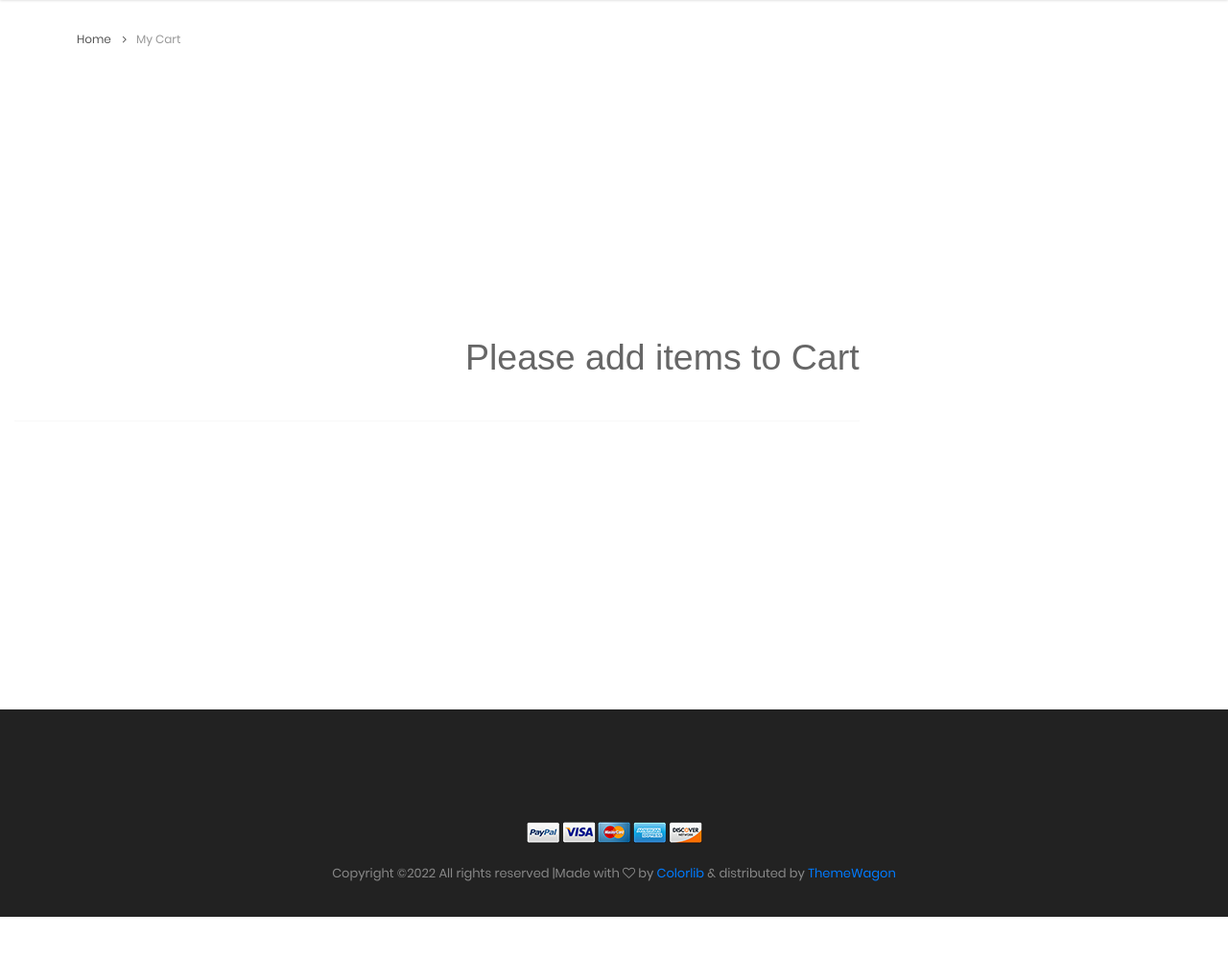
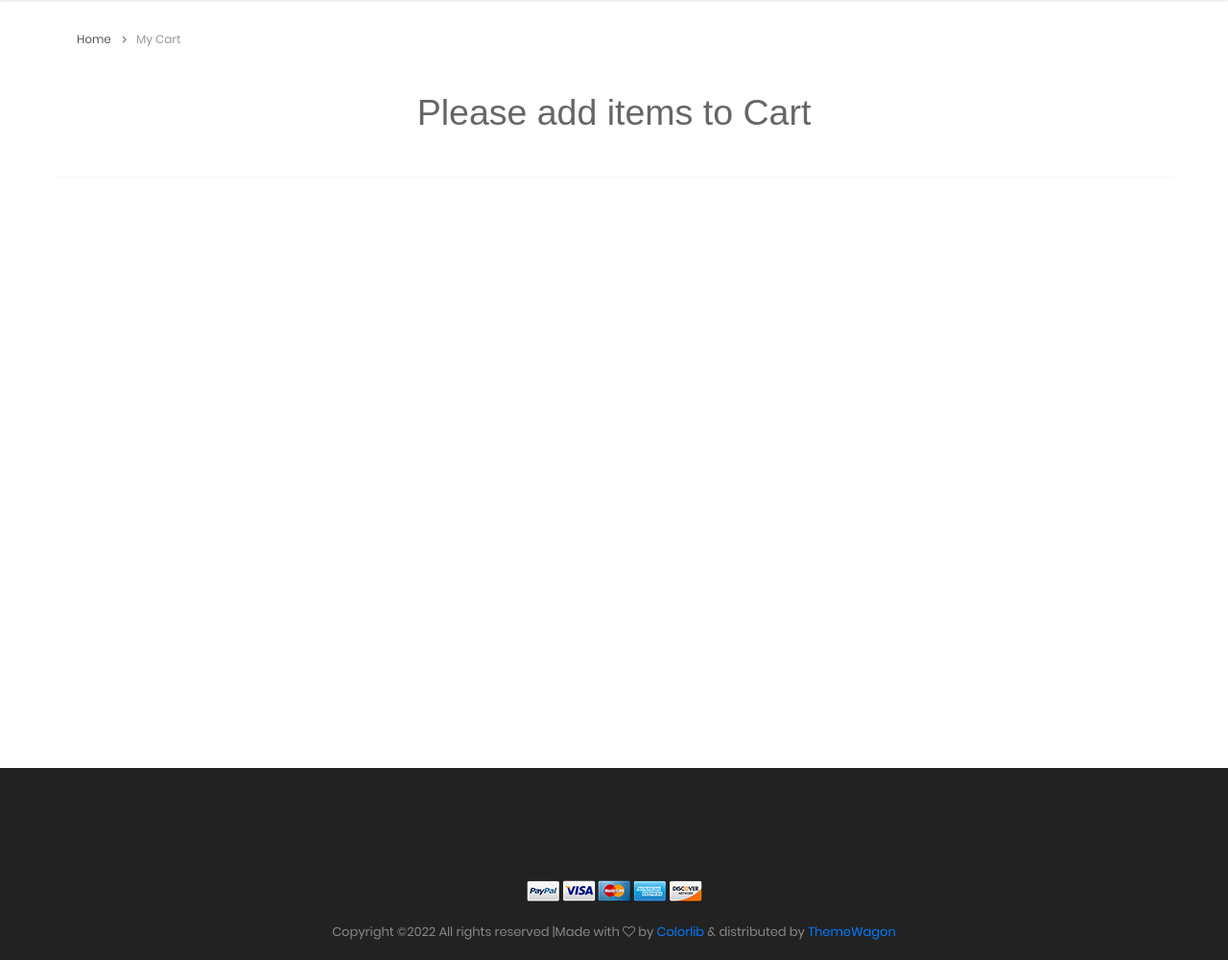
Before and after one commit to myweirdcodes/WelvetoCart, a Node server app: page /showCart/2 in a window 1280 px wide. Shown: the part 124-1124 px from the top of the page at 96% size. Before the commit the page ends 1079 px from the top, so only its background shows below. Run offline with Node 20, Linux system fonts and the light colour scheme; the visitor is signed in with stand-in values (Sample User, id 1); data that the repository does not hold is empty; some libraries are stand-ins or nearby versions.

Commit message:
cart wishlist footer issue solved partially

```diff
--- a/public/user/css/main.css
+++ b/public/user/css/main.css
@@ -3355,3 +3355,15 @@ input.num-product::-webkit-inner-spin-button {
   }
 
 }
+.covering{
+  min-height: 100%;
+}
+
+/* footer */
+
+.user_footer{
+  clear: both;
+  position: relative;
+  height: 200px;
+  margin-top: 0px;
+}
--- a/views/partials/user-footer.hbs
+++ b/views/partials/user-footer.hbs
@@ -1,5 +1,5 @@
 <!-- Footer -->
-	<footer class="bg3 p-t-75 p-b-32">
+	<footer class="user_footer bg3 p-t-75 p-b-32">
 		<div class="container">
 
 
--- a/views/user/cart.hbs
+++ b/views/user/cart.hbs
@@ -1,5 +1,5 @@
-<div class="main">
 
+<div class="covering">
 
 <!-- breadcrumb -->
 	<div class="container">
@@ -68,7 +68,7 @@
 		</div>
 		{{else}}
 		<div class="text-center">
-			<h1 class="my-5  m-l-170 p-l-300">Please add items to Cart</h1>
+			<h1 class="my-5">Please add items to Cart</h1>
 		</div>
 
 		{{/if}}
@@ -77,8 +77,8 @@
 	</div>
 </section>
 
+</div>
 
-</div>
 
 
 <script>
--- a/views/user/productDetails.hbs
+++ b/views/user/productDetails.hbs
@@ -1,3 +1,5 @@
+<div class="covering">
+
 <!-- breadcrumb -->
 	<div class="container">
 
@@ -143,3 +145,6 @@
 			</span>
 		</div>
 	</section>
+
+
+	</div>
```
Also changed, not shown: views/user/wishlist.hbs (+6 -4 lines).
